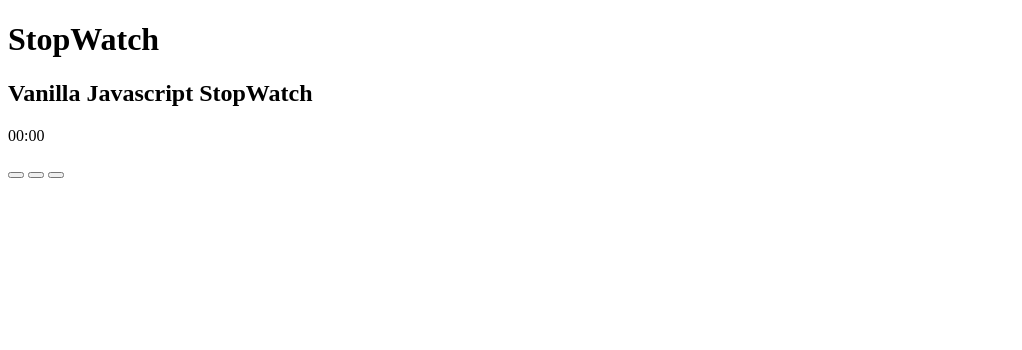
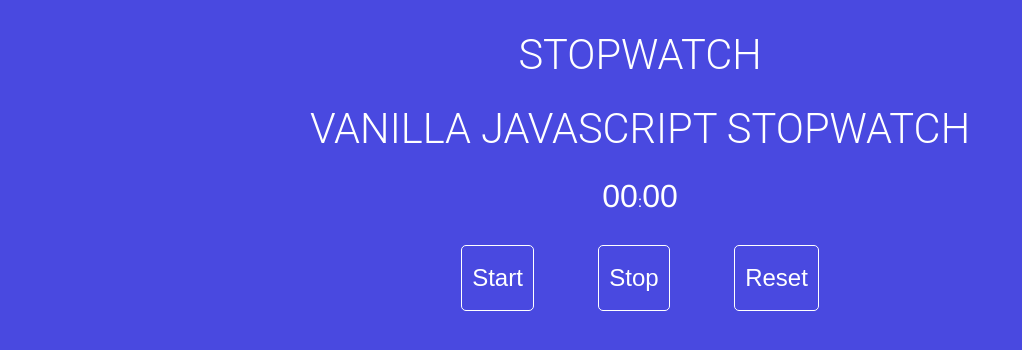
Before and after one commit to Razz67/StopWatch, a plain HTML site: page index.html in a window 1280 px wide. Shown: the whole page, without its empty margins (0-1022 px from the left). Drawn offline with Linux system fonts and the light colour scheme.

Commit message:
Add padding to timer

```diff
--- a/css/styles.css
+++ b/css/styles.css
@@ -4,8 +4,8 @@
     box-sizing: border-box;
 }
 
-body{
-    font-family: "HelveticaNeue-light", "Helvetica Neue Light", "Helvetica neue", Arial, Helvetica, "Lucinda Grande",sans-serif;
+body {
+    font-family: "HelveticaNeue-light", "Helvetica Neue Light", "Helvetica neue", Arial, Helvetica, "Lucinda Grande", sans-serif;
     height: 100%;
     background-color: rgb(73, 73, 224);
 }
@@ -18,28 +18,35 @@ body{
 }
 
 h1,
+h2 {
+    margin-bottom: 25px;
+}
+
+
+h1,
 h2,
 h3 {
     font-family: "Roboto", sans-serif;
     font-weight: 300;
-    font-size:  2.6em;
+    font-size: 2.6em;
     text-transform: uppercase;
 }
 
-#seconds, #tens {
+#seconds,
+#tens {
     font-size: 2em;
 }
 
 button {
     border-radius: 5px;
-    background: rgb(73, 73,224);
+    background: rgb(73, 73, 224);
     color: #fff;
     border: solid 1px #fff;
     text-decoration: none;
     cursor: pointer;
     font-size: 1.5em;
     padding: 18px 10px;
-    margin: 10px;
+    margin: 30px;
     outline: none;
 }
 
--- a/index.html
+++ b/index.html
@@ -6,6 +6,7 @@
 		<meta name="description" content="" />
 		<meta name="author" content="Stephine Rasberry" />
 		<title>Stop Watch</title>
+		<link rel="stylesheet" href="css/styles.css">
 	</head>
 
 	<body>
@@ -13,9 +14,9 @@
 		<h1>StopWatch</h1>
 		<h2>Vanilla Javascript StopWatch</h2>
 		<p><span id="seconds">00</span>:<span id="tens">00</span></p>
-		<button id="btn-start"></button>
-		<button id="btn-stop"></button>
-		<button id="btn-reset"></button>
+		<button class="btn-1" id="btn-start">Start</button>
+		<button class="btn-2" id="btn-stop">Stop</button>
+		<button class="btn-3" id="btn-reset">Reset</button>
 		</div>
 
 	</body>
```
